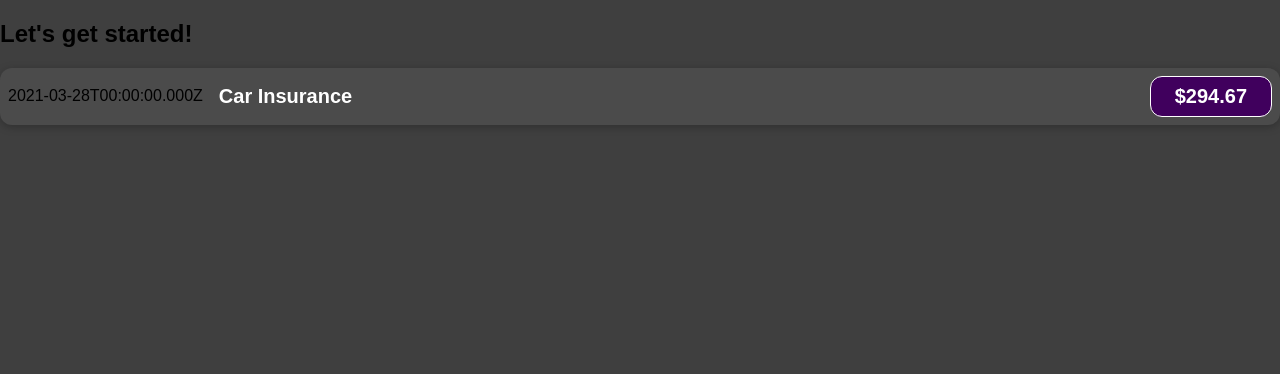
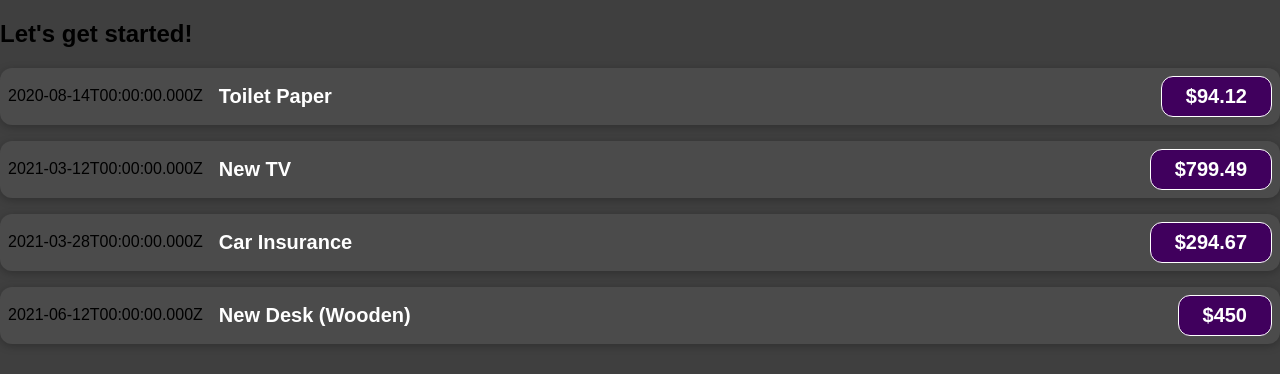
Before and after one commit to shch989/React-Complete-Guide, a React (Create React App) app: page / in a window 1280 px wide. Shown: the top 374 px of the page. Built offline with nearby package versions, Linux system fonts and the light colour scheme.

Commit message:
Props 적용

```diff
--- a/src/App.js
+++ b/src/App.js
@@ -1,10 +1,52 @@
 import ExpenseItem from "./components/ExpenseItem";
 
 function App() {
+
+  const expenses = [
+    {
+      id: 'e1',
+      title: 'Toilet Paper',
+      amount: 94.12,
+      date: new Date(2020, 7, 14),
+    },
+    { id: 'e2', title: 'New TV', amount: 799.49, date: new Date(2021, 2, 12) },
+    {
+      id: 'e3',
+      title: 'Car Insurance',
+      amount: 294.67,
+      date: new Date(2021, 2, 28),
+    },
+    {
+      id: 'e4',
+      title: 'New Desk (Wooden)',
+      amount: 450,
+      date: new Date(2021, 5, 12),
+    },
+  ];
+
   return (
     <div>
       <h2>Let's get started!</h2>
-      <ExpenseItem></ExpenseItem>
+      <ExpenseItem
+        title={expenses[0].title}
+        amount={expenses[0].amount}
+        date={expenses[0].date}
+      ></ExpenseItem>
+      <ExpenseItem
+        title={expenses[1].title}
+        amount={expenses[1].amount}
+        date={expenses[1].date}
+      ></ExpenseItem>
+      <ExpenseItem
+        title={expenses[2].title}
+        amount={expenses[2].amount}
+        date={expenses[2].date}
+      ></ExpenseItem>
+      <ExpenseItem
+        title={expenses[3].title}
+        amount={expenses[3].amount}
+        date={expenses[3].date}
+      ></ExpenseItem>
     </div>
   );
 }
--- a/src/components/ExpenseItem.js
+++ b/src/components/ExpenseItem.js
@@ -1,16 +1,12 @@
 import './ExpenseItem.css';
 
-function ExpenseItem() {
-  const expenseDate = new Date(2021, 2, 28);
-  const expenseTitle = 'Car Insurance';
-  const expenseAmount = 294.67
-
+function ExpenseItem(props) {
   return (
     <div className='expense-item'>
-      <div>{expenseDate.toISOString()}</div>
+      <div>{props.date.toISOString()}</div>
       <div className='expense-item__description'>
-        <h2>{expenseTitle}</h2>
-        <div className='expense-item__price'>${expenseAmount}</div>
+        <h2>{props.title}</h2>
+        <div className='expense-item__price'>${props.amount}</div>
       </div>
     </div>
   )
```
